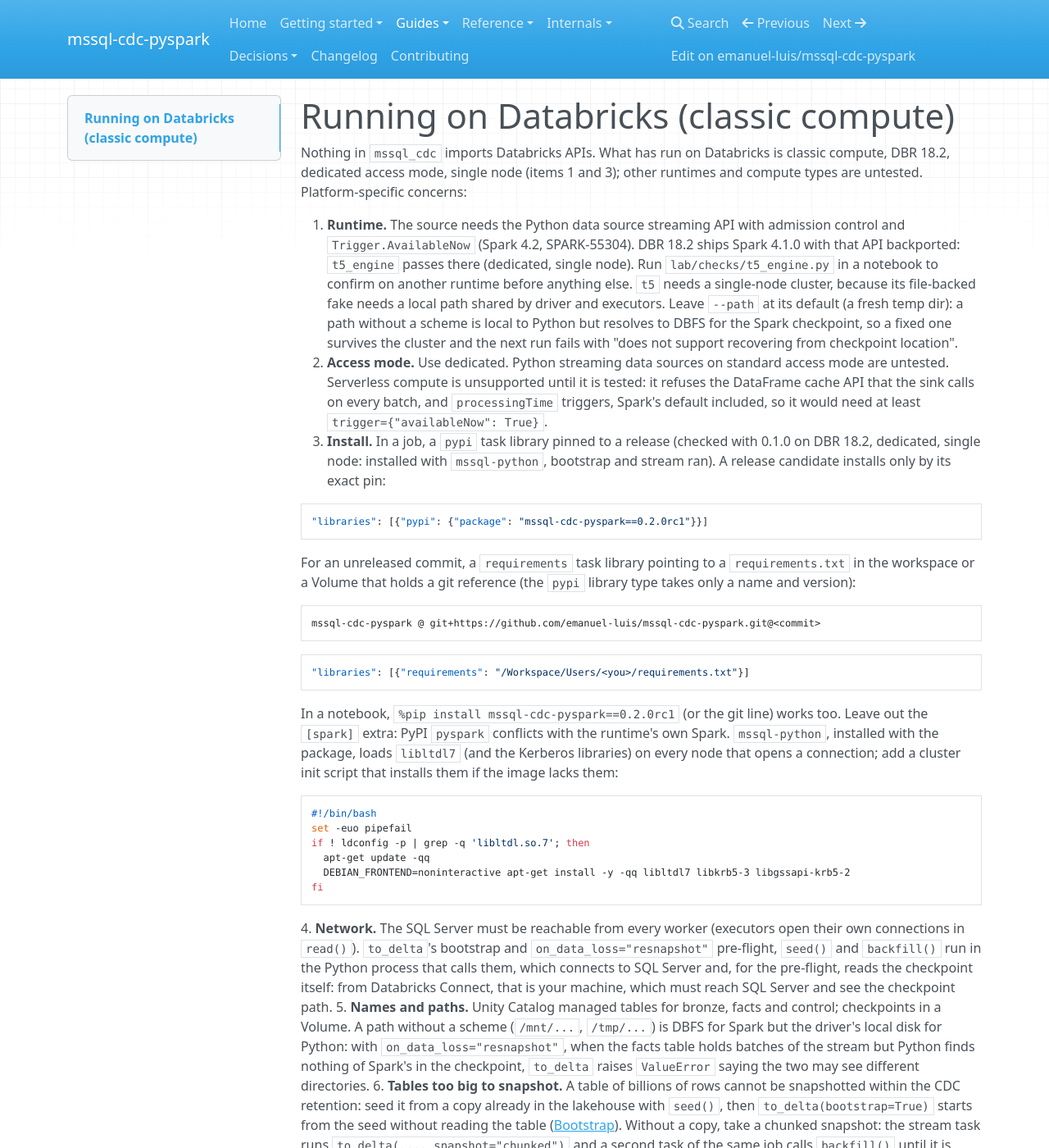
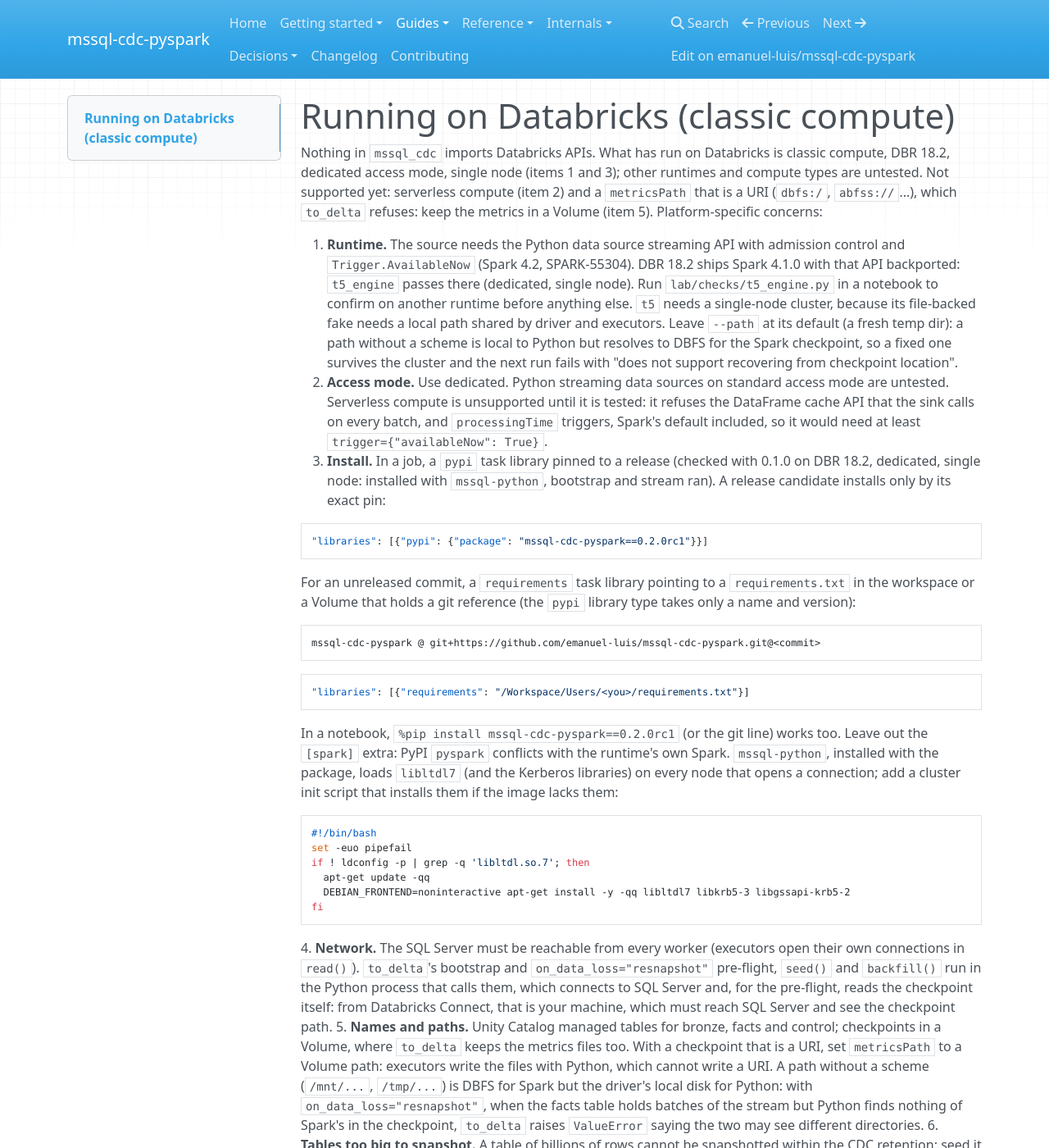
Before and after one commit to emanuel-luis/mssql-cdc-pyspark, an MkDocs documentation site: the page built from docs/DATABRICKS.md, in a window 1280 px wide and 1400 px high. Shown: the whole window at 82% size. Built offline with MkDocs 1.6.1, drawn with Linux system fonts in a browser that asks for light colours; nearby versions of some CDN libraries.

Commit message:
docs: declare the tested platform scope
The README and the site said the library runs on any Spark 4.2+ runtime,
and left Databricks serverless merely untested. Serverless refuses the
DataFrame cache API the sink calls on every batch and processingTime
triggers, and the metrics, schema change and capture instance switch
events travel through files Python writes under metricsPath, which needs a
local or FUSE path every node sees. Say what has run (local Spark 4.2,
Databricks classic compute) and what is not supported yet (serverless, an
object-store metricsPath, which EMR and Dataproc would need by default),
until a user on those platforms asks.

```diff
--- a/docs/DATABRICKS.md
+++ b/docs/DATABRICKS.md
@@ -2,7 +2,9 @@
 
 Nothing in `mssql_cdc` imports Databricks APIs. What has run on Databricks is classic
 compute, DBR 18.2, dedicated access mode, single node (items 1 and 3); other runtimes and
-compute types are untested. Platform-specific concerns:
+compute types are untested. Not supported yet: serverless compute (item 2) and a
+`metricsPath` that is a URI (`dbfs:/`, `abfss://`...), which `to_delta` refuses: keep the
+metrics in a Volume (item 5). Platform-specific concerns:
 
 1. **Runtime.** The source needs the Python data source streaming API with
    admission control and `Trigger.AvailableNow` (Spark 4.2, SPARK-55304). DBR 18.2
@@ -59,7 +61,9 @@ compute types are untested. Platform-specific concerns:
    the checkpoint itself: from Databricks Connect, that is your machine, which must reach
    SQL Server and see the checkpoint path.
 5. **Names and paths.** Unity Catalog managed tables for bronze, facts and control;
-   checkpoints in a Volume. A path without a scheme (`/mnt/...`, `/tmp/...`) is DBFS for
+   checkpoints in a Volume, where `to_delta` keeps the metrics files too. With a checkpoint
+   that is a URI, set `metricsPath` to a Volume path: executors write the files with Python,
+   which cannot write a URI. A path without a scheme (`/mnt/...`, `/tmp/...`) is DBFS for
    Spark but the driver's local disk for Python: with `on_data_loss="resnapshot"`, when the
    facts table holds batches of the stream but Python finds nothing of Spark's in the
    checkpoint, `to_delta` raises `ValueError` saying the two may see different directories.
```
Also changed, not shown: README.md (+7 -3 lines), docs/getting-started/installation.md (+5 -0 lines), docs/guides/finalization.md (+2 -1 lines), docs/index.md (+4 -2 lines).
